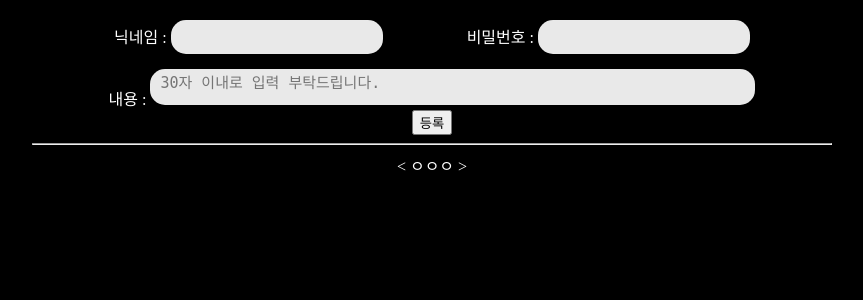
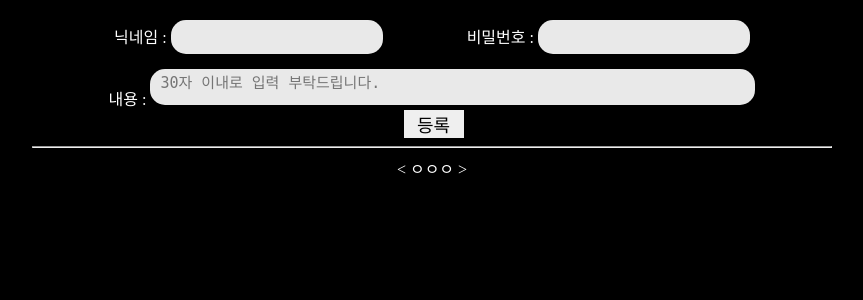
Before and after one commit to hgyeom/speaking-potato, a Flask app: page /guestbook in a window 1280 px wide. Shown: the part 181-481 px from the top of the page, without its empty margins (208-1071 px from the left). Run offline with Flask 3, Linux system fonts and the light colour scheme; data that the repository does not hold is empty.

Commit message:
수정,삭제 g_num > id 변경 및 버튼 스타일

```diff
--- a/app.py
+++ b/app.py
@@ -1,5 +1,6 @@
 from flask import Flask, render_template, request, jsonify
 from pymongo import MongoClient
+from bson.objectid import ObjectId # objectid를 사용하기 위한 imfot.
 
 client = MongoClient('mongodb+srv://sparta:test@cluster0.9us23my.mongodb.net/?retryWrites=true&w=majority')
 db = client.dbsparta
@@ -13,6 +14,7 @@ def home():
 # 팀원 소개 페이지
 @app.route('/members')
 def members():
+
     return render_template('members.html')
 
 # 방명록 페이지
@@ -22,42 +24,44 @@ def guestbook():
 
 
 # 이안진
-# 방명록 조회(Get)
+# 방명록 조회(Get) / 05.17 김무겸 > objectid관련 추가.
 @app.route("/api/guestbook", methods=["GET"])
 def potato_get():
-    all_guestbooks = list(db.potato.find({}, {'_id':False})) #dB상의 데이터들을 변수 all_guestbooks에 저장하고
-    return jsonify({'result': all_guestbooks})  #클라이언트로 내려줌
+    all_guestbooks = list(db.potato.find({})) # dB상의 데이터들을 변수 all_guestbooks에 저장하고
+    result = []
+    for a in all_guestbooks: # for문을 돌며 objectid를 str로 변환하고 result에 저장한다.
+        a['_id'] = str(ObjectId(a['_id']))
+        result.append(a)
+    return jsonify({'result': result})  #클라이언트로 내려줌
 
-# 방명록 등록  / 05.17 김무겸. 고유번호 겹칠 시 랜덤으로 고유번호 더하기.
+# 방명록 등록
 @app.route("/api/guestbook", methods=["POST"])
 def potato_post():
     name_receive = request.form['name_give']
     g_password_receive = request.form['g_password_give']
     comment_receive = request.form['comment_give']
-    g_num = len(list(db.potato.find({})))
 
-    # 만약 g_num과 같은 데이터가 있다면 1부터 10000까지 수중 랜덤으로 더해라
-    if db.potato.find_one({'g_num':g_num},{'_id':False}):
-        g_num += random.randrange(1,10000)
     doc = {
             'name': name_receive,
             'g_password': g_password_receive,
-            'comment': comment_receive,
-            'g_num': g_num
+            'comment': comment_receive
     }
     db.potato.insert_one(doc)  #db에 데이터 저장
     return jsonify({'msg': '방명록 저장완료'})
-
 
 
 # 김무겸
 # 수정을 위한 조회
 @app.route("/api/guestbook/check", methods=["POST"])
 def potato_update_check():
+
     g_password_receive = request.form['g_password_give']
-    g_num_receive = int(request.form['g_num_give'])
-    guestbook = db.potato.find_one({'g_num':g_num_receive,'g_password':g_password_receive},{'_id':False})
+    g_num_receive = request.form['g_num_give']
+    print(g_num_receive)
+    guestbook = db.potato.find_one({'_id':ObjectId(g_num_receive),'g_password':g_password_receive})
 
+    guestbook['_id'] = str(ObjectId(guestbook['_id']))
+    print(type(guestbook['_id']))
     if guestbook:
         return jsonify({'result':guestbook})
     else :
@@ -69,12 +73,12 @@ def potato_update_check():
 def potato_update():
     name_receive = request.form['name_give']
     comment_receive = request.form['comment_give']
-    g_num_receive = int(request.form['g_num_give'])
+    g_num_receive = request.form['g_num_give']
     print("이름 : ",name_receive)
     print("코멘트 : ",comment_receive)
     print("번호 : ",g_num_receive)
 
-    db.potato.update_one({'g_num':g_num_receive},
+    db.potato.update_one({'_id':ObjectId(g_num_receive)},
                         {'$set':{
                                     'name':name_receive,
                                     'comment':comment_receive
@@ -85,15 +89,15 @@ def potato_update():
 # 방명록 삭제
 @app.route("/api/guestbook", methods=["DELETE"])
 def potato_delete():
-    g_num_receive = int(request.form['g_num_give'])
+    g_num_receive = request.form['g_num_give']
     g_password_receive = request.form['g_password_give']
 
     # 데이터 찾기
-    guestbook = db.potato.find_one({'g_num':g_num_receive,'g_password':g_password_receive},{'_id':False})
+    guestbook = db.potato.find_one({'_id':ObjectId(g_num_receive),'g_password':g_password_receive},{'_id':False})
 
     # 찾은 데이터가 있으면 삭제하고 삭제완료 메시지를 보내준다. 없으면 비밀번호 확인 메시지를 보내준다.
     if guestbook:
-        db.potato.delete_one({'g_num':g_num_receive,'g_password':g_password_receive})
+        db.potato.delete_one({'_id':ObjectId(g_num_receive),'g_password':g_password_receive})
         return jsonify({'msg':"삭제 완료"})
     else :
         return jsonify({'msg':'비밀번호를 확인해 주세요'})
--- a/static/js/guestbook.js
+++ b/static/js/guestbook.js
@@ -12,14 +12,14 @@ function listing() {
             let name = a["name"];
             // let g_password = a["g_password"];
             let comment = a["comment"];
-            let g_num = a["g_num"];
-
+            let g_num = a["_id"];
+            console.log(g_num)
             let temp_html = `
                             <div class="list_container">
                             <span class="guestBook_comment">${comment}</span>
                             <span class="guestBook_name">-${name}-</span>
-                            <button class="guestBook_update" onclick="update_check(${g_num})">수정</button>
-                            <button class="guestBook_delete" onclick="guestBook_delete(${g_num})">삭제</button>
+                            <button class="guestBook_update custom-btn btn-1" onclick="update_check('${g_num}')">수정</button>
+                            <button class="guestBook_delete custom-btn btn-1" onclick="guestBook_delete('${g_num}')">삭제</button>
                             </div>
                             <hr />
                             `;
@@ -53,6 +53,7 @@ function update_check(g_num) {
 
     let formData = new FormData();
 
+    console.log(g_num)
     formData.append("g_password_give", g_password);
     formData.append("g_num_give", g_num);
 
@@ -61,7 +62,7 @@ function update_check(g_num) {
         if(data['result']) {
             let name = data['result'].name;
             let comment = data['result'].comment;
-            let g_num = data['result'].g_num;
+            let g_num = data['result']._id;
 
             $('.posting').removeClass('on');
             $('.update').addClass('on');
--- a/templates/guestbook.html
+++ b/templates/guestbook.html
@@ -114,6 +114,26 @@
       .guestBook_update_id{
         margin-right: 40px;
       }
+
+      /* 버튼 */
+      .custom-btn {
+          margin: 0;
+          border: 0;
+          font-size: 18px;
+          position: relative;
+          margin-left: 3px;
+          text-align: center;
+          box-sizing: border-box;
+          -webkit-box-sizing: border-box;
+          -moz-box-sizing: border-box;
+          width: 60px;
+          cursor: default;
+      }
+
+      .custom-btn:hover {
+          cursor: pointer;
+      }
+
     </style>
   </head>
   <body>
@@ -132,7 +152,7 @@
           placeholder="30자 이내로 입력 부탁드립니다."
         ></textarea>
         <br>
-        <button class="add_post" onclick="posting()">등록</button>
+        <button class="add_post custom-btn" onclick="posting()">등록</button>
       </div>
 
       <!-- 수정 전용 -->
```
